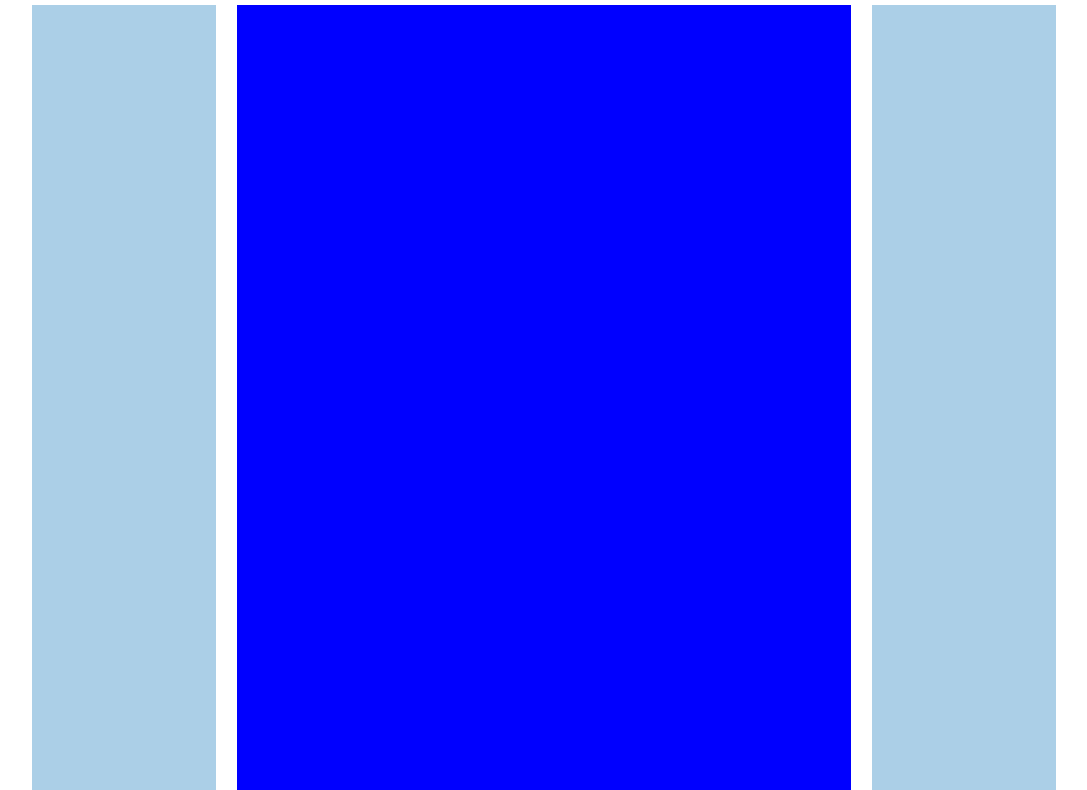
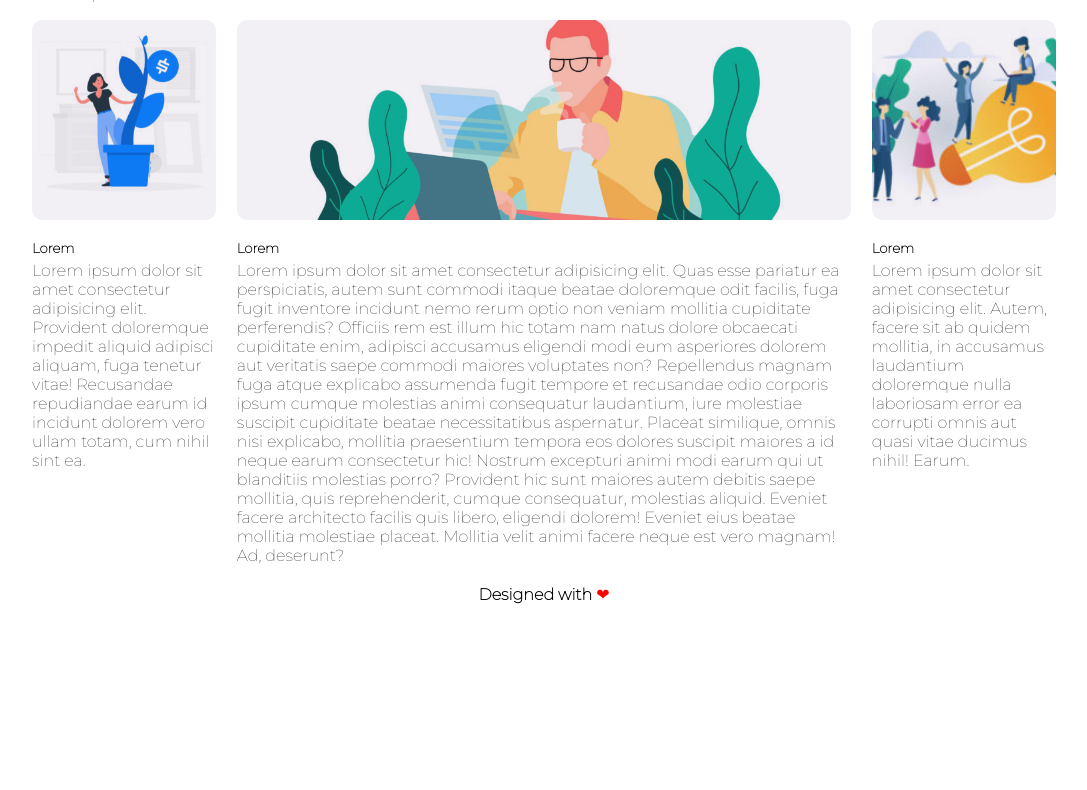
Before and after one commit to Ciuff4/-htmlcss-wp, a plain HTML site: page index.html in a window 1280 px wide. Shown: the part 695-1485 px from the top of the page, without its empty margins (96-1183 px from the left). After the commit the page ends 1299 px from the top, so only its background shows below. Drawn offline with Linux system fonts and the light colour scheme; a web font is replaced by a local one.

Commit message:
columns with imgs+text and "header .black-line"

```diff
--- a/assets/style.css
+++ b/assets/style.css
@@ -14,7 +14,7 @@
 body{
     width: 80%;
     margin: 0px auto;
-    font-family: "montserrat";
+    font-family: 'Montserrat', sans-serif;
 }
 
 .mb-20{
@@ -29,6 +29,10 @@ header> div{
 
 .logo img{
     width: 10%;
+}
+
+.black-line{
+    font-size: 50px;
 }
 
 ul li{
@@ -57,11 +61,13 @@ a:hover{
     border-radius: 10px;
 }
 
-.jumbotron .overlay{
+.overlay{
     height: 100%;
+    background-color: rgba(131, 101, 161, 0.1);
     overflow: hidden;
-    background-color: rgba(131, 101, 161, 0.1);
+    border-radius: 10px;
 }
+
 
 .jumbotron .overlay-text{
     padding-top: 30%;
@@ -78,18 +84,15 @@ main .mn-title{
 
 .aside{
     width: 18%;
-    background-color: #ABCFE7;
 }
 
 .section{
     width: 60%;
-    background-color: blue;
     margin: 0 2% ;
 }
 
 .col{
     float: left;
-    height: 800px;
 }
 
 .box-img{
@@ -98,11 +101,34 @@ main .mn-title{
     background-position: center;
     height: 200px;
     border-radius: 10px;
+
 }
+
+.left-img{
+    background-image: url(./img/img-1.jpg);
+
+}
+
+.center-img{
+    background-image: url(./img/banner-2.jpg);
+
+}
+
+.right-img{
+    background-image: url(./img/img-3.jpg);
+}
+
+h5{
+    padding-top: 20px;
+    padding-bottom: 5px;
+}
+
 /* FOOTER */
 
 footer{
-    background-color: #8800FE;
-    height: 40px;
     margin-top: 20px;
+    text-align: center;
 }
+.heart{
+    color: red;
+}
--- a/index.html
+++ b/index.html
@@ -4,15 +4,16 @@
     <meta charset="UTF-8">
     <meta http-equiv="X-UA-Compatible" content="IE=edge">
     <meta name="viewport" content="width=device-width, initial-scale=1.0">
+    <link rel="preconnect" href="https://fonts.gstatic.com" crossorigin>
+    <link href="https://fonts.googleapis.com/css2?family=Montserrat:wght@100&display=swap" rel="stylesheet">
     <link rel="stylesheet" href="assets/style.css">
-    <link rel="stylesheet" href="https://fonts.google.com/specimen/Montserrat?query=Montserrat+">
     <title>Wordpress</title>
 </head>
 <body>
     <header>
         <div class="head-hdr">
             <div class="logo mb-20">
-                <img src="./assets/img/logo.png" alt="">
+                <img src="./assets/img/logo.png" alt=""> <span class="black-line">&#124;</span>
             </div>
             <div class="nav-bar">
                 <nav>
@@ -41,18 +42,35 @@
         <div class="mn-title ">
             <h1>Leadership</h1>
             <p>Lorem ipsum dolor sit amet.</p>
+
         </div>
             <div class="col aside">
-                <div class="box-img left-img"></div>
+                <div class="box-img left-img">
+                    <div class="overlay"></div>
+                </div>
+                <h5>Lorem</h5>
+                <p>Lorem ipsum dolor sit amet consectetur adipisicing elit. Provident doloremque impedit aliquid adipisci aliquam, fuga tenetur vitae! Recusandae repudiandae earum id incidunt dolorem vero ullam totam, cum nihil sint ea.</p>
             </div>
+
             <div class="col section">
-                <div class="box-img center-img"></div>
+                <div class="box-img center-img">
+                    <div class="overlay"></div>
+                </div>
+                <h5>Lorem</h5>
+                <p>Lorem ipsum dolor sit amet consectetur adipisicing elit. Quas esse pariatur ea perspiciatis, autem sunt commodi itaque beatae doloremque odit facilis, fuga fugit inventore incidunt nemo rerum optio non veniam mollitia cupiditate perferendis? Officiis rem est illum hic totam nam natus dolore obcaecati cupiditate enim, adipisci accusamus eligendi modi eum asperiores dolorem aut veritatis saepe commodi maiores voluptates non? Repellendus magnam fuga atque explicabo assumenda fugit tempore et recusandae odio corporis ipsum cumque molestias animi consequatur laudantium, iure molestiae suscipit cupiditate beatae necessitatibus aspernatur. Placeat similique, omnis nisi explicabo, mollitia praesentium tempora eos dolores suscipit maiores a id neque earum consectetur hic! Nostrum excepturi animi modi earum qui ut blanditiis molestias porro? Provident hic sunt maiores autem debitis saepe mollitia, quis reprehenderit, cumque consequatur, molestias aliquid. Eveniet facere architecto facilis quis libero, eligendi dolorem! Eveniet eius beatae mollitia molestiae placeat. Mollitia velit animi facere neque est vero magnam! Ad, deserunt?</p>
             </div>
+
             <div class="col aside">
-                <div class="box-img right-img"></div>
+                <div class="box-img right-img overlay">
+                    <div class="overlay"></div>
+                </div>
+                <h5>Lorem</h5>
+                <p>Lorem ipsum dolor sit amet consectetur adipisicing elit. Autem, facere sit ab quidem mollitia, in accusamus laudantium doloremque nulla laboriosam error ea corrupti omnis aut quasi vitae ducimus nihil! Earum.</p>
             </div>
     </main>
 
-    <footer></footer>
+    <footer>
+        <span><strong>Designed with</strong></span> <span class="heart">&#10084</span>
+    </footer>
 </body>
 </html>
```
